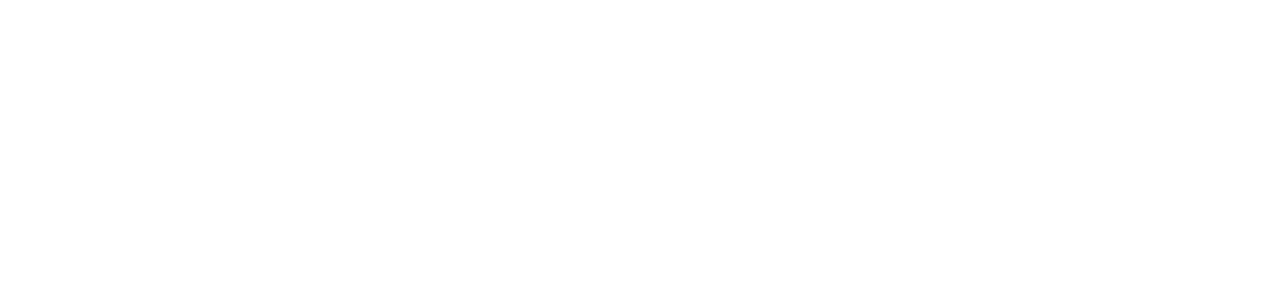
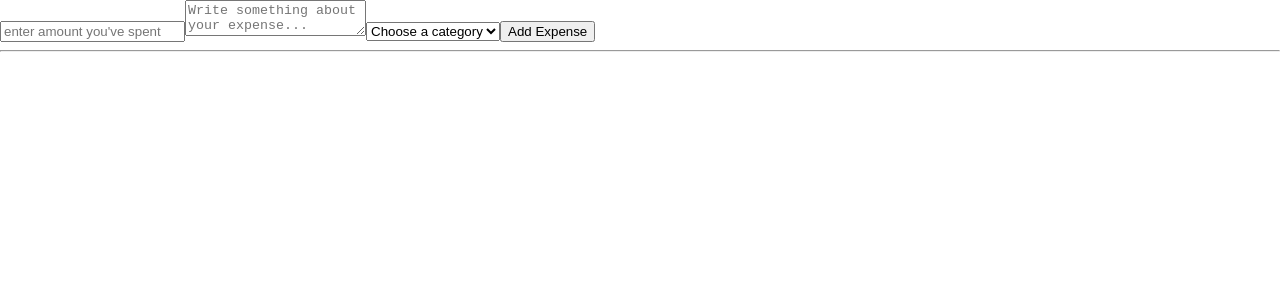
Before and after one commit to malla-lokesh/expenseTracker, a React (Create React App) app: page /expenseForm in a window 1280 px wide. Shown: the top 300 px of the page. Built offline with nearby package versions, Linux system fonts and the light colour scheme; sample sign-in values are in the browser's storage.

Commit message:
Completed Task: Adding Expenses for tracking purpose

```diff
--- a/src/App.js
+++ b/src/App.js
@@ -5,12 +5,15 @@
 import AuthContext from "./Components/ContextStore/AuthContext";
 import UpdateProfilePage from "./Pages/UpdateProfilePage";
 import ForgotPassword from "./Pages/ForgotPassword";
+import ExpenseForm from "./Expenses/ExpenseForm";
+import { ExpenseContextProvider } from "./Components/ExpenseStore/ExpenseContext";
 
 function App() {
   const authContext = useContext(AuthContext);
 
   return (
     <React.Fragment>
+      <ExpenseContextProvider>
         <Router>
           <Switch>
             <Route path='/' exact>
@@ -25,8 +28,12 @@
             <Route path='/forgotpassword'>
               <ForgotPassword/>
             </Route>
+            <Route path='/expenseForm'>
+              {authContext.isLoggedIn ? <ExpenseForm/> : <Redirect to='/'/>}
+            </Route>
           </Switch>
         </Router>
+      </ExpenseContextProvider>
     </React.Fragment>
   );
 }
--- /dev/null
+++ b/src/Components/ExpenseStore/ExpenseContext.js
@@ -0,0 +1,25 @@
+import React, { useState } from "react";
+
+const ExpenseContext = React.createContext({
+    expenses: [],
+    addExpense: () => {}
+})
+
+export const ExpenseContextProvider = (props) => {
+    const [expenses, setExpenses] = useState([]);
+
+    const addExpenseHandler = (expense) => {
+        setExpenses((prevExpenses) => [...prevExpenses, {...expense}]);
+    }
+
+    const expenseContextValue = {
+        expenses: expenses,
+        addExpense: addExpenseHandler
+    }
+
+    return <ExpenseContext.Provider value={expenseContextValue}>
+        {props.children}
+    </ExpenseContext.Provider>
+}
+
+export default ExpenseContext;
--- /dev/null
+++ b/src/Expenses/ExpenseForm.js
@@ -0,0 +1,53 @@
+import React, { useContext, useState } from "react";
+import ExpenseContext from "../Components/ExpenseStore/ExpenseContext";
+
+const ExpenseForm = () => {
+    const [amount, setAmount] = useState('');
+    const [description, setDescription] = useState('');
+    const [category, setCategory] = useState('Choose a category');
+    const expenseContext = useContext(ExpenseContext);
+
+    const expenseFormSubmitHandler = (event) => {
+        event.preventDefault();
+
+        const expense = {
+            id: Math.random(),
+            amount: amount,
+            description: description,
+            category: category
+        }
+
+        setAmount('');
+        setDescription('');
+        setCategory('Choose a category');
+        expenseContext.addExpense(expense);
+    }
+
+    const expenses = expenseContext.expenses.map(expense => {
+        return <div key={expense.id}>
+            <div key={Math.random()}>
+                {expense.amount} - spent for {expense.category}
+            </div>
+            <div>{expense.description}</div>
+        </div>
+    })
+
+    return <React.Fragment>
+        <form onSubmit={expenseFormSubmitHandler}>
+            <input type='number' value={amount} onChange={(e) => setAmount(e.target.value)} min={1} placeholder="enter amount you've spent" required/>
+            <textarea value={description} onChange={(e) => setDescription(e.target.value)} placeholder='Write something about your expense...'/>
+            <select value={category} onChange={(e) => setCategory(e.target.value)}>
+                <option disabled>Choose a category</option>
+                <option value='food'>Food</option>
+                <option value='petrol'>Petrol</option>
+                <option value='credit card'>Credit Card</option>
+                <option value='courses'>Courses</option>
+            </select>
+            <button type='submit'>Add Expense</button>
+        </form>
+        <hr/>
+        {expenses}
+    </React.Fragment>
+};
+
+export default ExpenseForm;
--- a/src/Pages/ForgotPassword.js
+++ b/src/Pages/ForgotPassword.js
@@ -33,7 +33,7 @@
     return <React.Fragment>
         <div>Enter the email with which you have registered</div>
         <form onSubmit={passwordResetHandler}>
-            <input type='email' value={email} onChange={(e) => setEmail(e.target.value)} placeholder='Enter email address to get the password reset link'/>
+            <input type='email' value={email} onChange={(e) => setEmail(e.target.value)} placeholder='Enter email address to get the password reset link' required/>
             <button type='submit'>Send Link</button>
         </form>
         {isLoading ? 'Loading...' : null}
--- a/src/Pages/Homepage.js
+++ b/src/Pages/Homepage.js
@@ -40,6 +40,12 @@
             </button>
              to verify your email
         </div>
+        <div>
+            <button type='button' onClick={() => history.push('/expenseForm')}>
+                Click here
+            </button>
+            to explore your expenses
+        </div>
     </React.Fragment>
 };
 
```
Lines whose indentation alone changed are shown as unchanged.
